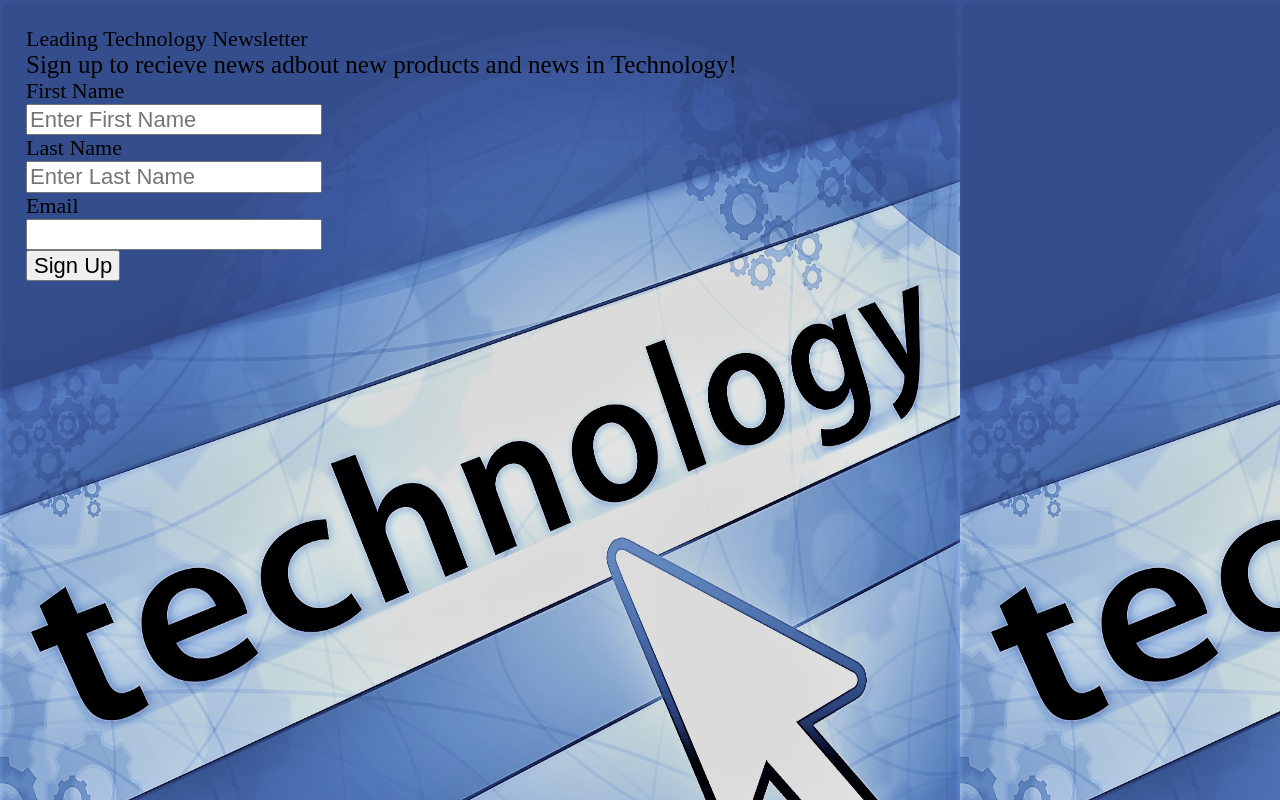
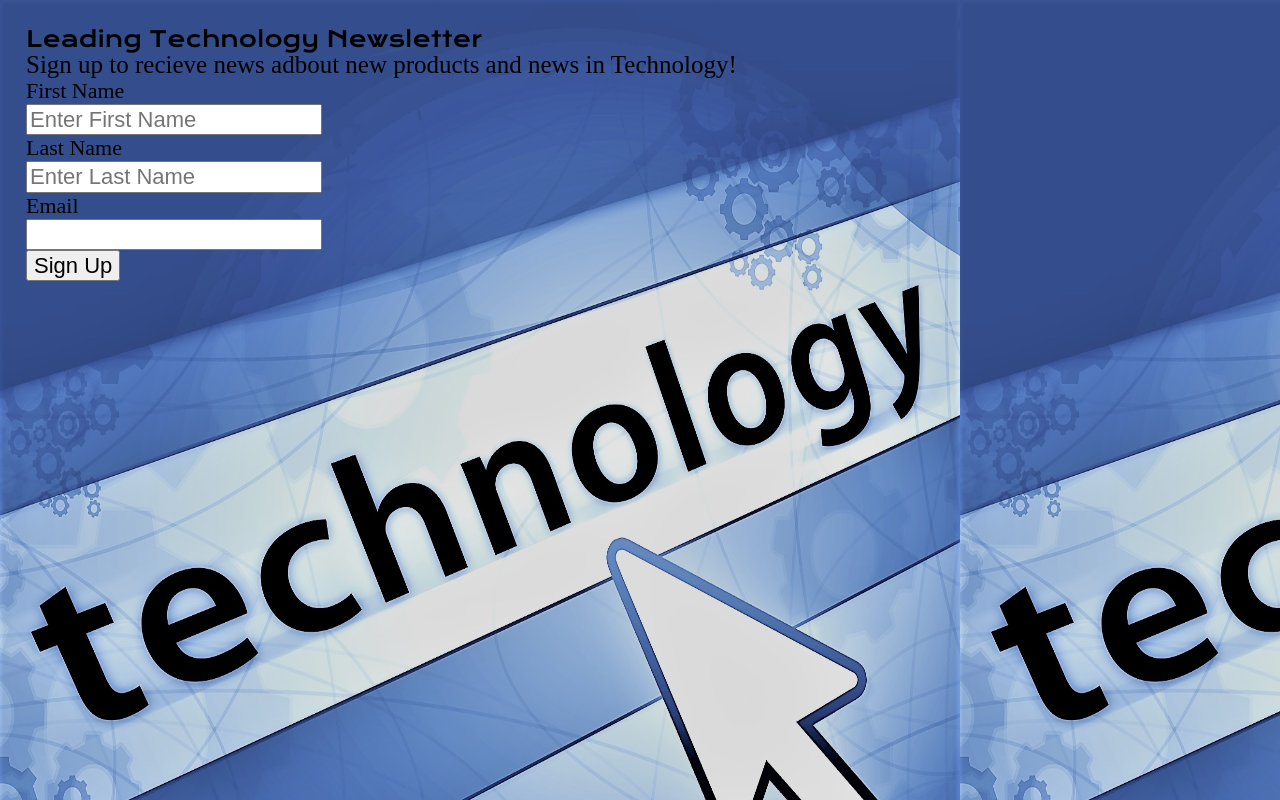
Before and after one commit to HRizwan1/ITMD-362-Project1, a plain HTML site: page index.html in a window 1280 px wide. Drawn offline with nearby package versions, Linux system fonts and the light colour scheme; a web font is replaced by a local one.

Commit message:
font for h1

```diff
--- a/css/style.css
+++ b/css/style.css
@@ -244,4 +244,5 @@ p {
 	font-color: #F6DDFC;
 }
 h1 {
+	font-family: 'Krona One', sans-serif;
 }
```
